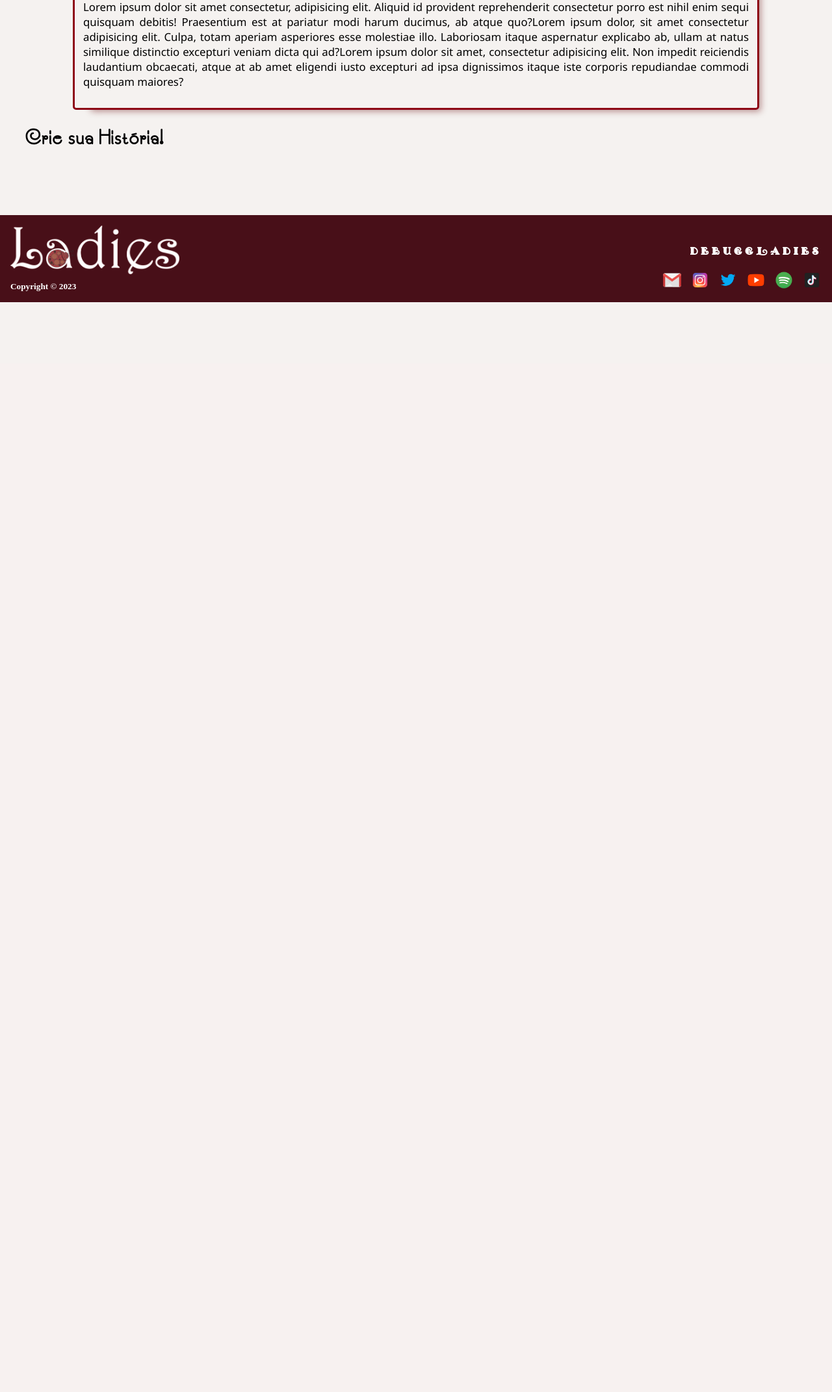
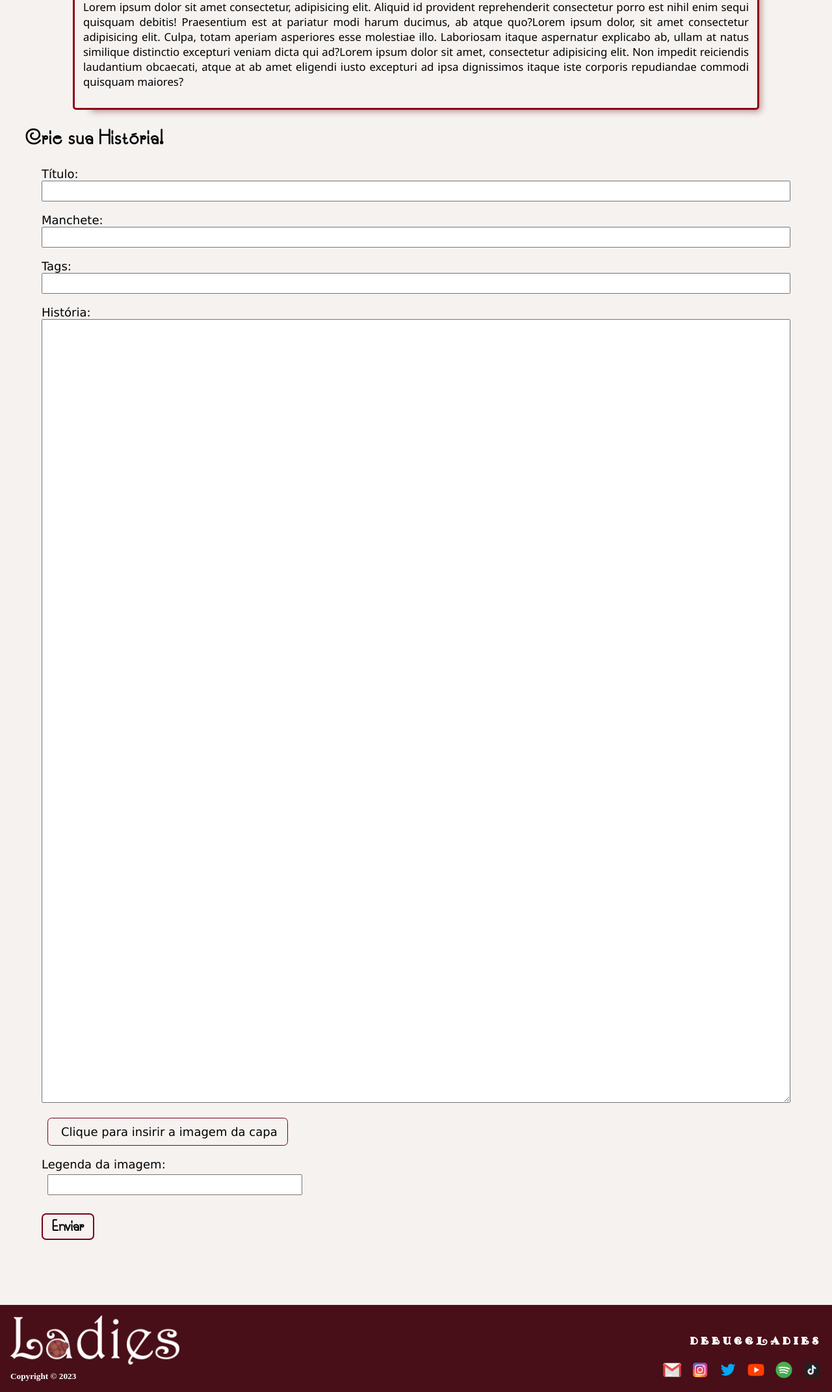
Before and after one commit to iellenLuiza/ladies, a PHP site: page /telaCriarManterPubli.html in a window 1280 px wide. Shown: the part 241-2383 px from the top of the page at 65% size. Before the commit the page ends 706 px from the top, so only its background shows below. Run offline with PHP 8.4, Linux system fonts and the light colour scheme; some web fonts are replaced.

Commit message:
criando "editor de texto" tela publicações

```diff
--- a/css/cabecalho-rodape.css
+++ b/css/cabecalho-rodape.css
@@ -97,7 +97,7 @@ nav .btnNav:hover::after {
 
 
 /*caixa de pesquisa*/
-form {
+nav form {
     display: flex;
     border-radius: 20px;
     transition: 0.5s;
@@ -133,11 +133,11 @@ form {
     transition: 0.8s ease-in-out;
 }
 
-form:hover>#btnPesq {
+nav form:hover>#btnPesq {
     cursor: pointer;
 }
 
-form:hover>.inpPesq {
+nav form:hover>.inpPesq {
     width: 190px;
     padding-left: 6px;
 }
@@ -148,7 +148,7 @@ form:hover>.inpPesq {
     cursor: default;
 }
 
-form:hover {
+nav form:hover {
     /* borda div pesquisa */
     border: 2px solid rgb(118, 1, 19);
     transform: scale(1.04);
--- a/css/telaCriarManterPubli.css
+++ b/css/telaCriarManterPubli.css
@@ -1,11 +1,13 @@
-body{
+body {
     margin: 0;
     padding: 0;
     background-color: rgba(231, 224, 218, 0.394);
+    display: flex;
+    flex-direction: column;
 }
 
 /*Div de orientações*/
-.OrientaEnvio{
+.OrientaEnvio {
     text-align: center;
     width: 80%;
     margin: 5vh auto auto auto;
@@ -17,13 +19,14 @@ body{
     transition: 0.5s;
     border-radius: 5px;
 }
-.OrientaEnvio p{
+
+.OrientaEnvio p {
     text-align: justify;
     font-family: 'Segoe UI', Tahoma, Geneva, Verdana, sans-serif;
     font-size: 2.1vh;
 }
 
-.OrientaEnvio h1{
+.OrientaEnvio h1 {
     margin: 0;
     padding: 0;
     font-family: laborUnion, sans-serif, Verdana, Geneva, Tahoma;
@@ -32,15 +35,17 @@ body{
     margin-top: 1vh;
     letter-spacing: 1px;
 }
+
 /*fim div de orientações*/
 
 /* Parte de editar */
-h2{
+h2 {
     font-family: souciSans, sans-serif, Verdana, Geneva, Tahoma;
     margin-left: 3vw;
     font-size: 2em;
     letter-spacing: 1px;
 }
+
 /* fim parte de editar */
 
 /* --- Fontes --- */
@@ -55,3 +60,71 @@ h2{
     font-family: souciSans;
     src: url(../assets/fontes/SouciSansNF.ttf);
 }
+
+/* --- Conteiner História --- */
+.conteinerText {}
+
+.conteinerText form {
+    display: flex;
+    flex-direction: column;
+    width: 90%;
+    margin: auto;
+}
+
+.conteinerText form label {
+    font-family: Verdana, Geneva, Tahoma, sans-serif;
+    font-size: 18px;
+}
+
+.conteinerText form input {
+    font-family: 'Segoe UI', Tahoma, Geneva, Verdana, sans-serif;
+    font-size: 18px;
+    padding: 2px;
+}
+
+.conteinerText form textarea {
+    font-family: 'Segoe UI', Tahoma, Geneva, Verdana, sans-serif;
+    font-size: 18px;
+    padding: 2px;
+}
+
+.conteinerText #btnEnviar {
+    width: min-content;
+    font-family: souciSans, 'Segoe UI', Tahoma, Geneva, Verdana, sans-serif;
+    font-size: 24px;
+    padding: 5px 14px 5px 14px;
+    font-weight: 600;
+    background-color: transparent;
+    border: 2.5px solid #760113;
+    border-radius: 7px;
+    transition: 0.4s linear;
+}
+
+.conteinerText #btnEnviar:hover {
+    transform: scale(1.1);
+    cursor: pointer;
+}
+
+.conteinerText #idImg {
+    display: none;
+}
+
+.conteinerText #idLeg {
+    width: 30vw;
+    margin: 5px 0 10px 9px;
+}
+
+.conteinerText .btnInsImg {
+    background-color: transparent;
+    padding: 10px 15px 10px 20px;
+    border: 1.8px solid #760113;
+    border-radius: 0.5vw;
+    width: fit-content;
+    margin: 5px 0 0 9px;
+    transition: 0.2s linear;
+}
+
+.conteinerText .btnInsImg:hover {
+transform: scale(1.03);
+cursor: pointer;
+}
--- a/telaCriarManterPubli.html
+++ b/telaCriarManterPubli.html
@@ -64,6 +64,31 @@
         </div>
 
         <h2>Crie sua História!</h2>
+
+        <div class="conteinerText">
+            <form>
+                <label for="idTit">Título:</label>
+                <input id="idTit" type="text">
+                <br>
+                <label for="idMan">Manchete:</label>
+                <input id="idMan" type="text">
+                <br>
+                <label for="idTags">Tags:</label><!--O input não está no formato ideal-->
+                <input id="idTags" type="text">
+                <br>
+                <label for="idHist">História:</label>
+                <textarea id="idHist" rows="50"></textarea>
+                <br>
+                <label for="idImg" class="btnInsImg">Clique para insirir a imagem da capa</label>
+                <input id="idImg" type="file" accept="image/*">
+                <br>
+                <label for="idLeg">Legenda da imagem:</label>
+                <input id="idLeg" type="text">
+                <br>
+                <input id="btnEnviar" type="button" value="Enviar">
+            </form>
+        </div>
+
     </main>
     <!-- fim corpo -->
 
```
Lines whose indentation alone changed are shown as unchanged.
